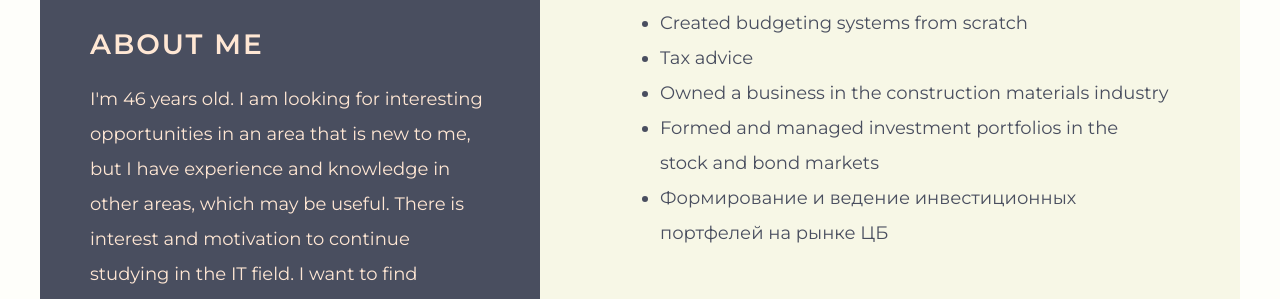
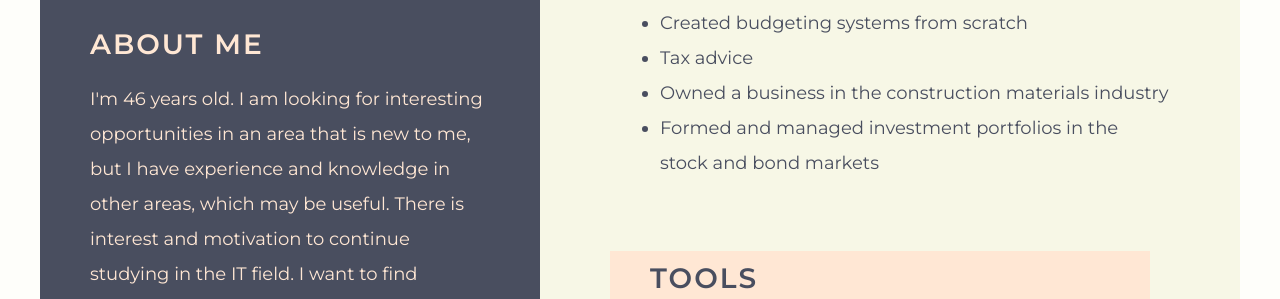
Before and after one commit to 100Igor/resume, a plain HTML site: page index_eng.html in a window 1280 px wide. Shown: the part 494-793 px from the top of the page. Drawn offline with Linux system fonts and the light colour scheme.

Commit message:
Update index_eng.html

```diff
--- a/index_eng.html
+++ b/index_eng.html
@@ -98,7 +98,6 @@
                 <li>Tax advice</li>
                 <li>Owned a business in the construction materials industry</li>
                 <li>Formed and managed investment portfolios in the stock and bond markets</li>
-                <li>Формирование и ведение инвестиционных портфелей на рынке ЦБ</li>
             </ul>
         </div>
 
```
